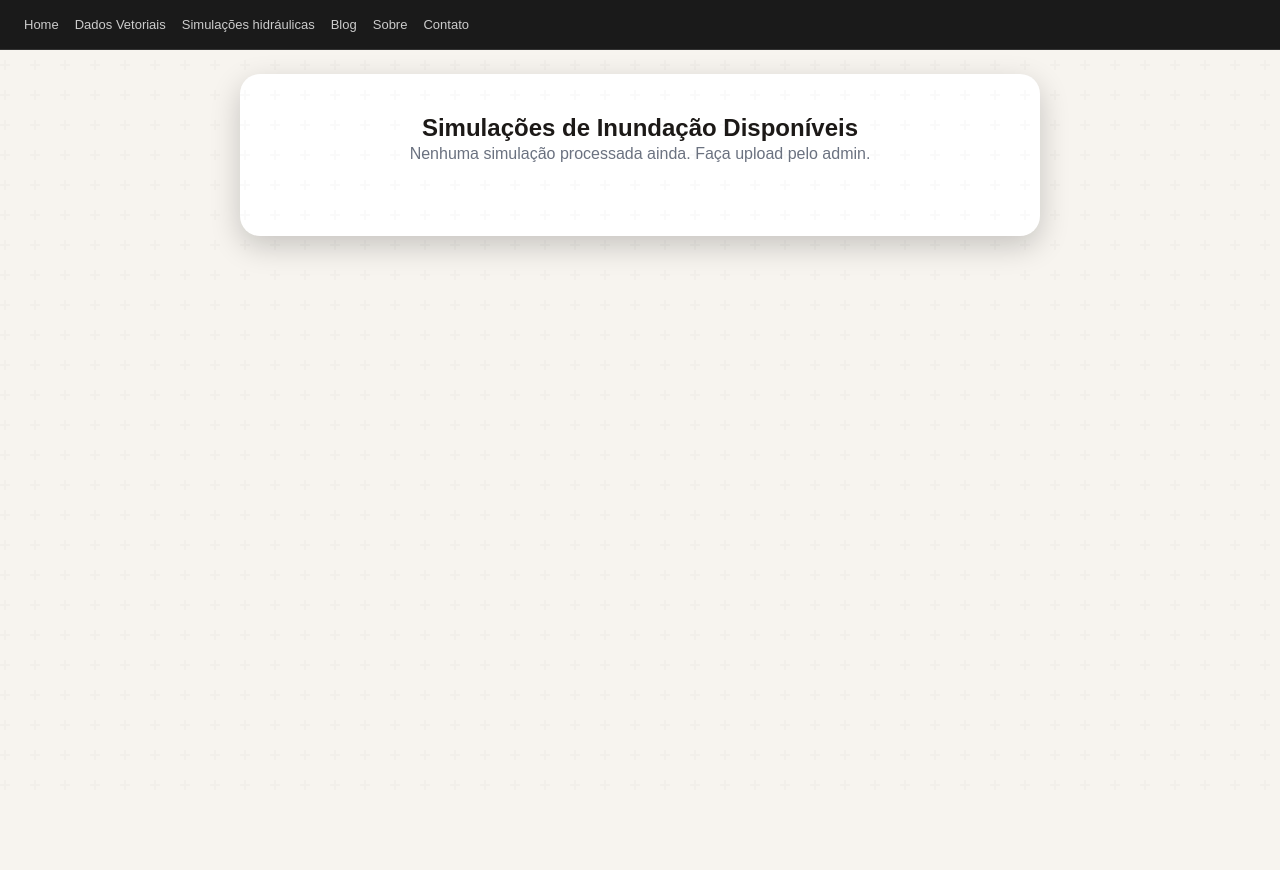
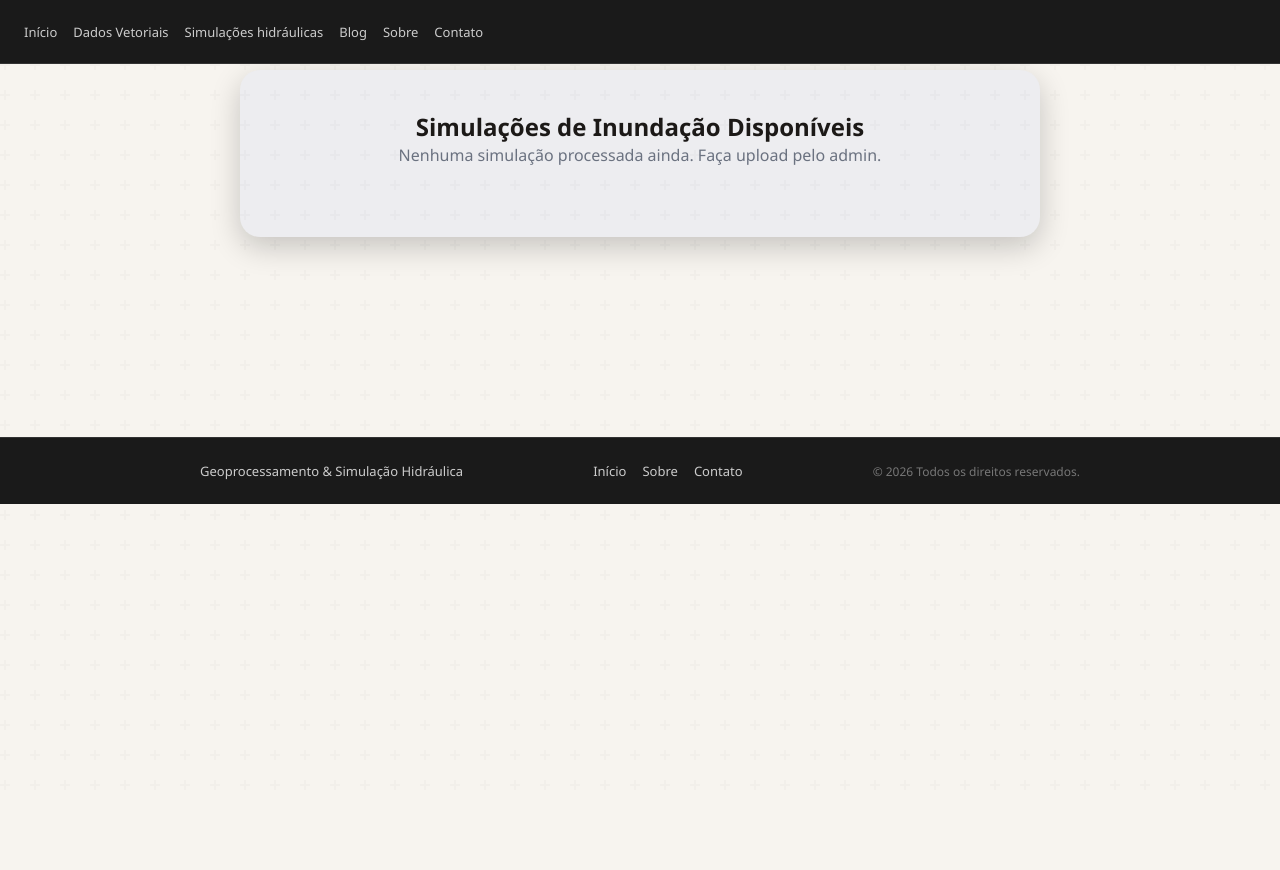
Before and after one commit to vjoel002/geoproj, a Django app: page /flood/ in a window 1280 px wide. Before the commit the page ends 256 px from the top, so only its background shows below. Run offline with Django 5.2, Linux system fonts and the light colour scheme; data that the repository does not hold is empty; parts of the project's set-up code (start-up, migrations or seed data) failed here and were passed over.

Commit message:
Arrumei header e adicionei footer

```diff
--- a/AppGeo/static/css/style.css
+++ b/AppGeo/static/css/style.css
@@ -3,33 +3,19 @@
 }
 
 /* Reset básico */
-html,
-body {
+.site-header {
+    display: block;
+    width: 100%;
     margin: 0;
     padding: 0;
-    width: 100%;
-    min-height: 100%;
+    line-height: 0;
 }
 
-body {
-    font-family: 'Segoe UI', sans-serif;
-}
-
-/* Header não ocupa espaço no fluxo,
-   pois o menu é fixed */
-header {
-    margin: 0;
-    padding: 0;
-    height: 0;
-}
-
-/* Menu principal */
 .nav {
     position: fixed;
     top: 0;
     left: 0;
     right: 0;
-
     z-index: 1000;
 
     display: flex;
@@ -38,7 +24,7 @@ header {
 
     box-sizing: border-box;
     width: 100%;
-    height: var(--nav-height);
+    height: 8%;
 
     margin: 0;
     padding: 0 24px;
@@ -65,10 +51,8 @@ header {
     background: none;
     border: 1px solid #555;
     color: #ccc;
-
     padding: 5px 12px;
     border-radius: 6px;
-
     font-size: 13px;
     cursor: pointer;
     font-family: inherit;
@@ -77,28 +61,6 @@ header {
 .nav-logout button:hover {
     background: #333;
     color: #fff;
-}
-
-/*
- * Conteúdo da página
- *
- * O menu é fixed, portanto precisamos reservar
- * exatamente a altura dele.
- */
-main {
-    width: 100%;
-    margin: 0;
-    padding: var(--nav-height) 0 0 0;
-}
-
-/*
- * Home
- *
- * Garante que o hero comece imediatamente
- * depois do espaço reservado para o menu.
- */
-.home-hero {
-    margin: 0;
 }
 
 /* ====================================================Home==================================================== */
@@ -235,7 +197,7 @@ main {
     min-height: calc(100vh - var(--nav-height));
     padding: 0 24px 48px;
   }
-  .blog-inner { max-width: 780px; margin: 0 auto; }
+  .blog-inner { max-width: 780px; margin: 40 auto; }
   .blog-header { margin-bottom: 36px; }
   .blog-header h1 { font-size: 28px; font-weight: 700; color: #1a1a2e; margin: 0 0 6px; }
   .blog-header p  { font-size: 14px; color: #6B7280; margin: 0; }
@@ -327,7 +289,7 @@ main {
 
   .sobre-card {
     max-width: 680px;
-    margin: 0 auto;
+    margin: 40 auto;
     background: #fff;
     border: 1px solid #E5E7EB;
     border-radius: 16px;
@@ -740,112 +702,33 @@ main {
 
 /* ====================================================simulação==================================================== */
 
-/**{
+*{
     margin:0;
     padding:0;
     box-sizing:border-box;
     font-family:'Segoe UI',sans-serif;
-}*/
-
-
-
+}
 .container{
     width:100%;
-    max-width:600px;
-    background:white;
+    background:rgb(237, 237, 240);
     border-radius:20px;
     padding:40px;
     text-align:center;
     box-shadow:0 10px 30px rgba(0,0,0,.2);
+
+    max-width: 800px;
+    margin: 70 auto;
+    margin-bottom: 200;
 }
-
-h1{
-    font-size:clamp(2rem,1vw,3rem);
-    color:#111827;
-    margin-bottom:15px;
-}
-
 p{
     color:#6b7280;
     margin-bottom:30px;
     line-height:1.5;
 }
 
-.botoes{
-    display:flex;
-    flex-direction:column;
-    gap:15px;
-}
-
-.btn{
-    text-decoration:none;
-    color:white;
-    padding:18px;
-    border-radius:12px;
-    font-size:1.1rem;
-    font-weight:600;
-    transition:.3s;
-}
-
-.btn:hover{
-    transform:translateY(-3px);
-}
-
-.btn1{
-    background:#2563eb;
-}
-
-.btn2{
-    background:#2563eb;
-}
-
-.btn3{
-    background:#2563eb;
-}
-.btn4{
-    background:#2563eb;
-}
-
 footer{
-    margin-top:30px;
+    margin-bottom:0px;
     color:#6b7280;
-}
-
-.btn {
-    display: flex;
-    align-items: center;
-    justify-content: center;
-    gap: 10px;
-}
-
-.flag-icon {
-    width: 24px;
-    height: auto;
-    border-radius: 3px;
-}
-
-.btn {
-    display: flex;
-    align-items: center;
-    justify-content: space-between;
-    text-decoration: none;
-    color: white;
-    padding: 18px;
-    border-radius: 12px;
-    font-size: 1.1rem;
-    font-weight: 600;
-    transition: .3s;
-}
-
-.btn-content {
-    display: flex;
-    align-items: center;
-    gap: 10px;
-}
-
-.arrow {
-    font-size: 1.4rem;
-    opacity: 0.85;
 }
 
 /* Tablet */
@@ -853,11 +736,6 @@ footer{
 
     .container{
         padding:30px;
-    }
-
-    .btn{
-        padding:16px;
-        font-size:1rem;
     }
 }
 
@@ -868,17 +746,56 @@ footer{
         padding:25px 20px;
         border-radius:15px;
     }
-
-    h1{
-        font-size:2rem;
-    }
-
     p{
         font-size:0.95rem;
     }
+}
 
-    .btn{
-        padding:14px;
-        font-size:0.95rem;
-    }
+/* ====================================================footer==================================================== */
+
+.site-footer {
+  background: #1a1a1a;
+  border-top: 1px solid #333;
+  padding: 24px;
 }
+
+.footer-inner {
+  max-width: 880px;
+  margin: 0 auto;
+  display: flex;
+  flex-wrap: wrap;
+  align-items: center;
+  justify-content: space-between;
+  gap: 12px;
+}
+
+.footer-brand {
+  font-size: 13px;
+  color: #ccc;
+}
+
+.footer-links {
+  display: flex;
+  gap: 16px;
+}
+
+.footer-links a {
+  color: #ccc;
+  text-decoration: none;
+  font-size: 13px;
+}
+
+.footer-links a:hover {
+  color: #fff;
+}
+
+.footer-copy {
+  font-size: 12px;
+  color: #777;
+}
+.site-footer {
+  background: #1a1a1a;
+  border-top: 1px solid #333;
+  padding: 24px;
+  margin-top: 0; /* sobrescreve o footer{margin-top:30px} genérico */
+}
--- a/AppGeo/templates/geo/base.html
+++ b/AppGeo/templates/geo/base.html
@@ -9,9 +9,20 @@
     {% block head %}{% endblock head %}
 </head>
 <body>
-    <header>
+    <!-- <header class="site-header">
         <nav class="nav">
             <a href="{% url 'index' %}">Home</a>
+            <a href="{% url 'dados_vetoriais' %}">Dados Vetoriais</a>
+            <a href="{% url 'AppRas:simulation_list' %}">Simulações hidráulicas</a>
+            <a href="{% url 'blog' %}">Blog</a>
+            <a href="{% url 'sobre' %}">Sobre</a>
+            <a href="{% url 'contato' %}">Contato</a>
+        </nav>
+    </header>-->
+
+    <header class="site-header">
+        <nav class="nav">
+            <a href="{% url 'index' %}">Início</a>
             <a href="{% url 'dados_vetoriais' %}">Dados Vetoriais</a>
             <a href="{% url 'AppRas:simulation_list' %}">Simulações hidráulicas</a>
             <a href="{% url 'blog' %}">Blog</a>
@@ -22,5 +33,16 @@
     <main>
         {% block content %}{% endblock content %}
     </main>
+    <footer class="site-footer">
+        <div class="footer-inner">
+            <span class="footer-brand">Geoprocessamento &amp; Simulação Hidráulica</span>
+            <nav class="footer-links">
+                <a href="{% url 'index' %}">Início</a>
+                <a href="{% url 'sobre' %}">Sobre</a>
+                <a href="{% url 'contato' %}">Contato</a>
+            </nav>
+            <span class="footer-copy">&copy; {% now "Y" %} Todos os direitos reservados.</span>
+        </div>
+    </footer>
 </body>
 </html>
--- a/AppRas/templates/AppRas/simulation_list.html
+++ b/AppRas/templates/AppRas/simulation_list.html
@@ -1,11 +1,11 @@
 {% extends "geo/base.html" %}
 
 {% block content %}
-<div class="container" style="max-width: 800px; margin: 24px auto;">
+<div class="container">
   <h2>Simulações de Inundação Disponíveis</h2>
   <ul style="list-style:none; padding:0;">
     {% for sim in simulations %}
-      <li style="padding:14px; margin-bottom:10px; border:1px solid #ddd; border-radius:8px;">
+      <li style="padding:14px; margin-bottom:10px; border:1px solid #c3bad4; border-radius:8px;">
         <a href="{% url 'AppRas:simulation_viewer' sim.pk %}" style="font-size:1.1em; font-weight:600;">
           {{ sim.name }}
         </a>
```
